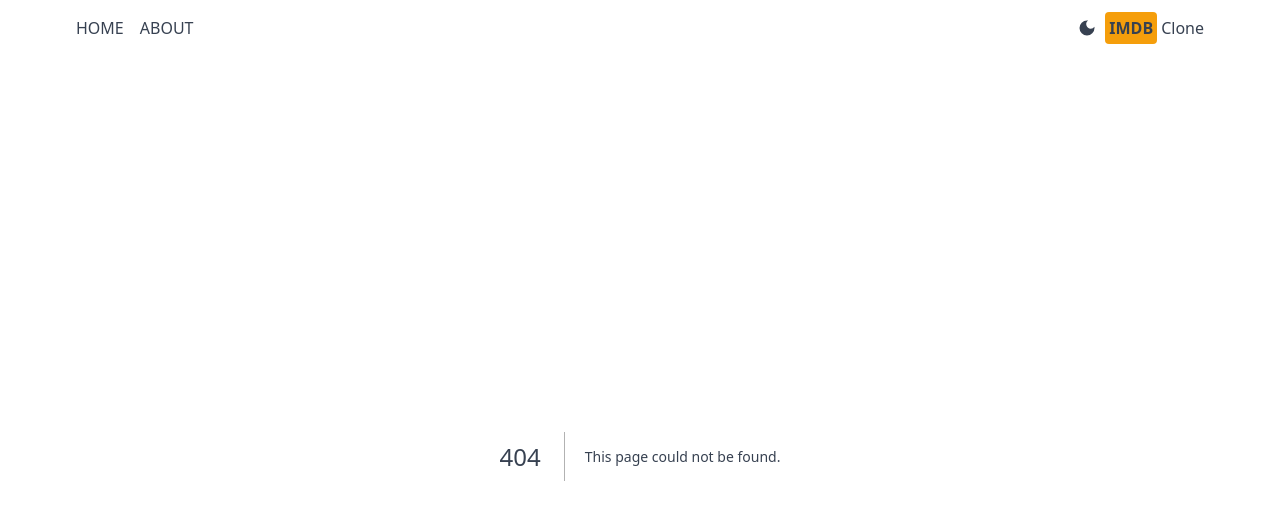
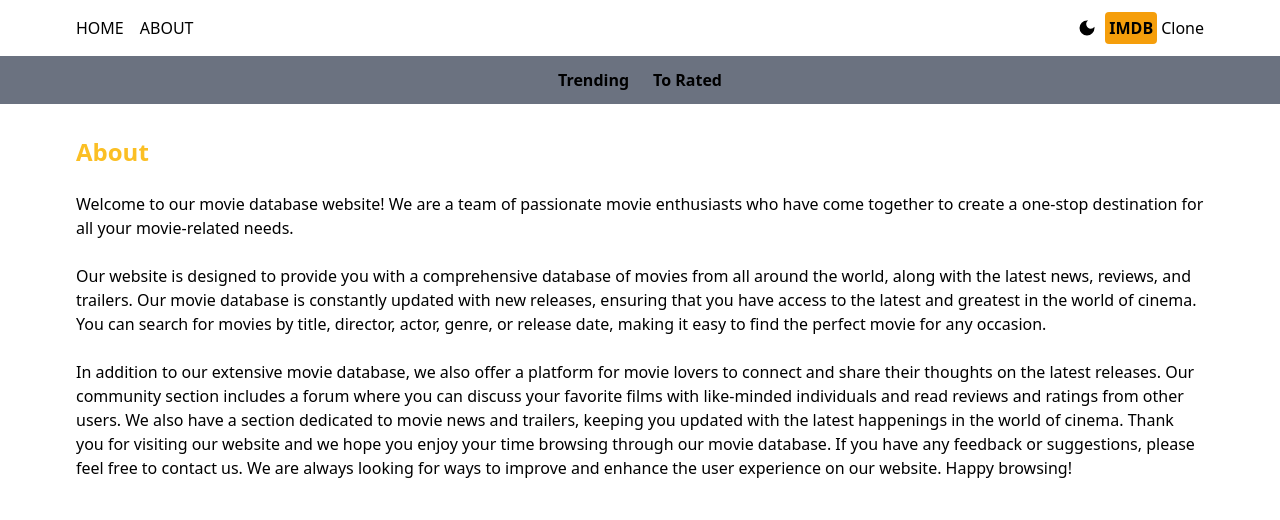
Before and after one commit to NikhilDongre1/IMDB-next, a Next.js app: page /about in a window 1280 px wide. Before the commit this address had no page. Shown: the top 520 px of the page. Built offline with nearby package versions, Linux system fonts and the light colour scheme.

Commit message:
navbar added (#1)
Co-authored-by: NikhilDongre1 <nikhildongre8109.com>

```diff
--- a/src/app/Provider.tsx
+++ b/src/app/Provider.tsx
@@ -1,13 +1,25 @@
 'use client';
-import { ThemeProvider } from "next-themes";
+import { ThemeProvider } from 'next-themes';
+import { useState, useEffect } from 'react';
 
 const Provider: React.FC<React.PropsWithChildren<{}>> = ({ children }) => {
+  const [mounted, setMounted] = useState(false);
+
+  useEffect(() => {
+    setMounted(true);
+  }, []);
+
+  if (!mounted) {
+    return <div />;
+  }
+
   return (
-    <ThemeProvider defaultTheme="system" attribute='class'>
-      <div className="text-gray-700 dark:text-gray-200 dark:bg-gray-700 min-h-screen select-none transition-colors duration-300">{children}</div>
+    <ThemeProvider enableSystem={true} attribute="class">
+      <div className="  min-h-screen select-none transition-colors duration-300">
+        {children}
+      </div>
     </ThemeProvider>
-
-  )
-}
+  );
+};
 
 export default Provider;
--- /dev/null
+++ b/src/app/about/page.tsx
@@ -0,0 +1,40 @@
+import React from 'react'
+
+const About = () => {
+  return (
+    <div className='p-3 mt-5 max-w-6xl mx-auto space-y-6'>
+      <h2 className='text-2xl font-bold mb-4 text-amber-400'>About</h2>
+      <p>
+        Welcome to our movie database website! We are a team of passionate movie
+        enthusiasts who have come together to create a one-stop destination for
+        all your movie-related needs.
+      </p>
+
+      <p>
+        Our website is designed to provide you with a comprehensive database of
+        movies from all around the world, along with the latest news, reviews,
+        and trailers. Our movie database is constantly updated with new
+        releases, ensuring that you have access to the latest and greatest in
+        the world of cinema. You can search for movies by title, director,
+        actor, genre, or release date, making it easy to find the perfect movie
+        for any occasion.
+      </p>
+
+      <p>
+        In addition to our extensive movie database, we also offer a platform
+        for movie lovers to connect and share their thoughts on the latest
+        releases. Our community section includes a forum where you can discuss
+        your favorite films with like-minded individuals and read reviews and
+        ratings from other users. We also have a section dedicated to movie news
+        and trailers, keeping you updated with the latest happenings in the
+        world of cinema. Thank you for visiting our website and we hope you
+        enjoy your time browsing through our movie database. If you have any
+        feedback or suggestions, please feel free to contact us. We are always
+        looking for ways to improve and enhance the user experience on our
+        website. Happy browsing!
+      </p>
+    </div>
+  )
+}
+
+export default About
--- a/src/app/layout.tsx
+++ b/src/app/layout.tsx
@@ -3,6 +3,7 @@ import { Geist, Geist_Mono } from "next/font/google";
 import "./globals.css";
 import Header from "@/components/Header";
 import Provider from "./Provider";
+import Navbar from "@/components/Navbar";
 
 
 export const metadata: Metadata = {
@@ -22,6 +23,7 @@ export default function RootLayout({
       >
         <Provider>
           <Header />
+          <Navbar />
           {children}
         </Provider>
       </body>
--- a/src/app/loading.tsx
+++ b/src/app/loading.tsx
@@ -1,6 +1,6 @@
+'use client'
 export default function Loading() {
-    // You can add any UI inside Loading, including a Skeleton.
-    return (
+     return (
         <div>loading...</div>
     );
 }
--- a/src/app/page.tsx
+++ b/src/app/page.tsx
@@ -1,7 +1,7 @@
-
-
 export default function Home() {
   return (
+    <>
   <div>home page</div>
+    </>
   );
 }
--- /dev/null
+++ b/src/components/NavItem.tsx
@@ -0,0 +1,22 @@
+'use client'
+import Link from 'next/link'
+import React from 'react'
+import { useSearchParams } from 'next/navigation'
+
+const NavItem = ({title,params}:{title:string,params:string}) => {
+    const searchparams = useSearchParams();
+    const genre = searchparams.get('genre');
+
+  return (
+   <div className={`hover:font-bold
+    ${
+        genre === params
+          ? 'underline underline-offset-8 decoration-4 decoration-amber-500 rounded-lg'
+          : ''
+      }`}>
+   <Link href={`/?genre=${params}`}>{title}</Link>
+   </div>
+  )
+}
+
+export default NavItem
--- a/src/components/Navbar.tsx
+++ b/src/components/Navbar.tsx
@@ -1,9 +1,12 @@
 import React from 'react'
+import NavItem from './NavItem'
 
 const Navbar = () => {
   return (
-    <div>
-      Navbar
+    <div className='flex justify-center dark:bg-amber-100 dark:text-gray-700 bg-gray-500 text-center font-semibold py-3 gap-6'>
+      <NavItem title="Trending" params="trending" />
+      <NavItem title="To Rated" params="top-rated" />
+
     </div>
   )
 }
```
Also changed, not shown: src/components/DarkModeSwither.tsx (+19 -10 lines).
